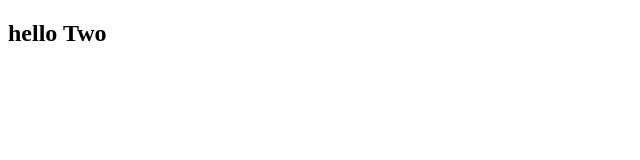
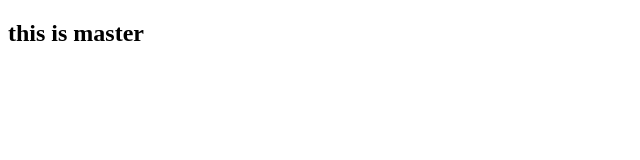
Before and after one commit to shubhra-agrahari/GFGCODE, a plain HTML site: page VCS/test.html in a window 1280 px wide. Shown: the full height of the page, 0-640 px from the left. Drawn offline with Linux system fonts and the light colour scheme.

Commit message:
commit to master

```diff
--- a/VCS/test.html
+++ b/VCS/test.html
@@ -5,7 +5,7 @@
     </title>
 </head>
 <body>
-    <h2>hello Two</h2>
+    <h2> this is master</h2>
 </body>
 
 </html>
```
